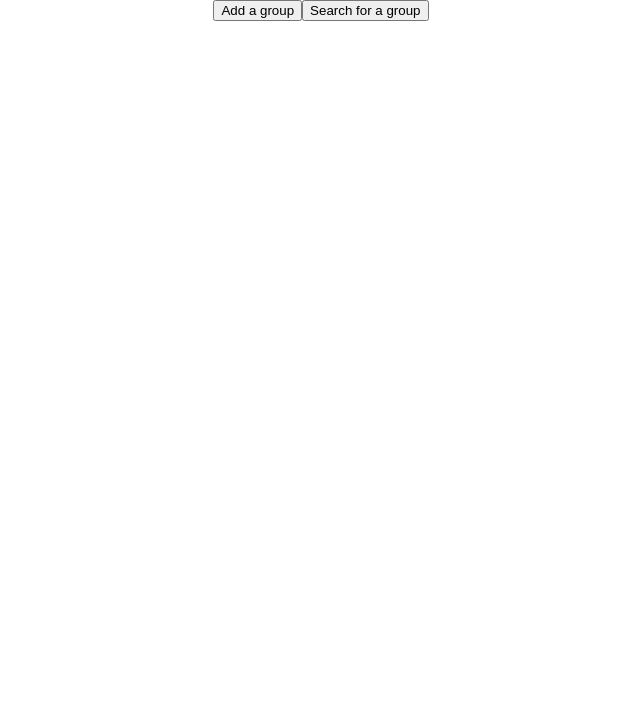
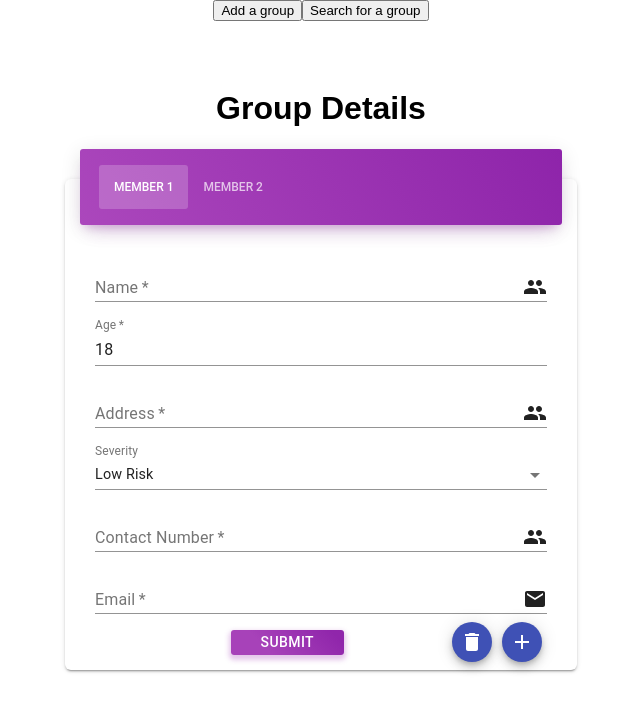
Before and after one commit to Harsh14901/QuarantineFacility, a React (Create React App) app in the folder src/reactify-ui/: page / in a window 1280 px wide. Shown: the top 712 px of the page, without its empty margins (319-959 px from the left). Built offline with nearby package versions, Linux system fonts and the light colour scheme.

Commit message:
Add design features

```diff
--- a/src/reactify-ui/src/App.js
+++ b/src/reactify-ui/src/App.js
@@ -13,14 +13,24 @@ import People from "@material-ui/icons/People";
 import {AccountCircle} from "@material-ui/icons";
 import MenuItem from "@material-ui/core/MenuItem";
 import CustomTabs from "components/CustomTabs/CustomTabs";
+import Fab from "@material-ui/core/Fab";
+import AddIcon from '@material-ui/icons/Add';
+import DeleteIcon from '@material-ui/icons/Delete';
+import Button from "@material-ui/core/Button";
+import Tooltip from "@material-ui/core/Tooltip";
+import tooltipsStyle from "assets/jss/material-kit-react/tooltipsStyle";
+import SvgIcon from "@material-ui/core/SvgIcon";
+import IconButton from "@material-ui/core/IconButton";
 
 
 
 const useStyles = makeStyles(styles);
+const tooltipUseStyles =makeStyles(tooltipsStyle);
 
 function App() {
         const classes=useStyles();
-        const [addGrp,setAddGrp] =useState(false);
+        const tooltipClasses = tooltipUseStyles();
+        const [addGrp,setAddGrp] =useState(true);
         const defaultUserDetail={name: "",age: 18,address: "",severe: false,contact: "",email: ""};
         const [userDetails,setUserDetails] = useState([defaultUserDetail,defaultUserDetail]);
 
@@ -54,6 +64,12 @@ function App() {
 
         }
 
+        function addMember() {
+                let temp=[...userDetails];
+                temp.push(defaultUserDetail);
+                setUserDetails(temp)
+        }
+
         useEffect(() => {
 
         }, []);
@@ -78,10 +94,10 @@ function App() {
                               <CustomTabs headerColor="primary" tabs={userDetails.map((data2,j) => (
                                   {
                                           tabName: "Member "+(j+1),
-                                          tabContent: (<div>
-                                      <TextField className={classes.textField} fullWidth={true} onChange={handleChange('name')} color="#ff00ff" label="Name" required defaultValue={userDetails[0].name}
+                                          tabContent: (<div style={{display: "flex",justifyContent: "center",flexDirection: "column",alignItems:"center"}}>
+                                      <TextField className={classes.textField} fullWidth={true} onChange={handleChange('name')} color="primary" label="Name" required defaultValue={userDetails[j].name}
                                                  InputProps={{
-                                                         style: {fontSize: "1.0rem"},
+                                                         style: {fontSize: "0.9rem"},
                                                          endAdornment: (
                                                              <InputAdornment position="end">
                                                                      <People />
@@ -89,10 +105,11 @@ function App() {
                                                          ),
                                                  }}>
                                       </TextField>
-                                        <TextField className={classes.textField} fullWidth={true} onChange={handleChange('age')} color="secondary" type="number" label="Age" required value={userDetails[0].age}>
+                                        <TextField className={classes.textField} fullWidth={true} onChange={handleChange('age')} color="primary" type="number" label="Age" required value={userDetails[j].age}>
                                         </TextField>
-                                      <TextField className={classes.textField} fullWidth={true} onChange={handleChange('address')} color="secondary" label="Address" required defaultValue={userDetails[0].address}
+                                      <TextField className={classes.textField} fullWidth={true} color="primary" onChange={handleChange('address')} label="Address" required defaultValue={userDetails[j].address}
                                                  InputProps={{
+                                                         style: {fontSize: "0.9rem"},
                                                          endAdornment: (
                                                              <InputAdornment position="end">
                                                                      <People />
@@ -106,18 +123,22 @@ function App() {
                                   id="severity"
                                   select
                                   label="Severity"
-                                  value={userDetails[0].severe}
+                                  value={userDetails[j].severe}
                                   onChange={handleChange('severe')}
                                   fullWidth={true}
+                                  InputProps={{style: {fontSize: "0.9rem"}}}
+
+
                               >
                                       {severeCateg.map((option) => (
-                                          <MenuItem key={option.value} value={option.value}>
+                                          <MenuItem  key={option.value} value={option.value}>
                                                   {option.label}
                                           </MenuItem>
                                       ))}
                               </TextField>
-                              <TextField className={classes.textField} fullWidth={true} onChange={handleChange('contact')} type="number" color="secondary" label="Contact Number" required defaultValue={userDetails[0].contact}
+                              <TextField className={classes.textField} fullWidth={true} onChange={handleChange('contact')} type="number" color="primary" label="Contact Number" required defaultValue={userDetails[j].contact}
                                          InputProps={{
+                                                 style: {fontSize: "0.9rem"},
                                                  endAdornment: (
                                                      <InputAdornment position="end">
                                                              <People />
@@ -126,9 +147,10 @@ function App() {
                                          }}>
 
                               </TextField>
-                                      <TextField className={classes.textField} fullWidth={true} onChange={handleChange('email')}  color="secondary" label="Email" required defaultValue={userDetails[0].email}
+                                      <TextField className={classes.textField} fullWidth={true} onChange={handleChange('email')}  color="primary" label="Email" required defaultValue={userDetails[j].email}
 
                                                  InputProps={{
+                                                         style: {fontSize: "0.9rem"},
                                                          endAdornment: (
                                                              <InputAdornment position="end">
                                                                      <Email />
@@ -137,10 +159,34 @@ function App() {
                                                  }}>
 
                                       </TextField>
+                              <div style={{position:"relative",width:"100%"}}>
+                              <Button onClick={submitDetails} className={classes.submitButton}>
+                                      Submit
+                              </Button>
+                                      <Tooltip
+                                          id="tooltip-top"
+                                          title="Add a member"
+                                          placement="top"
+                                          classes={{ tooltip: tooltipClasses.tooltip }}
+                                      >
+                                      <Fab onClick={addMember} style={{right: "5px",top: "20%",position:"absolute"}} size="small" color="primary" aria-label="add">
+                                              <AddIcon/>
 
-                              <button onClick={submitDetails}>
-                                      Submit
-                              </button>
+                                      </Fab>
+                                      </Tooltip>
+                                      <Tooltip
+                                          id="tooltip-top"
+                                          title="Delete this member"
+                                          placement="top"
+                                          classes={{ tooltip: tooltipClasses.tooltip }}
+                                      >
+                                              <Fab onClick={addMember} style={{right: "55px",top: "20%",position:"absolute"}} size="small" color="primary" aria-label="add">
+                                                      <DeleteIcon/>
+
+                                              </Fab>
+                                      </Tooltip>
+
+                              </div>
                                               </div>
 
                                       )}))}>
--- a/src/reactify-ui/src/assets/jss/homeStyles.js
+++ b/src/reactify-ui/src/assets/jss/homeStyles.js
@@ -19,7 +19,21 @@ const style= {
           justifyContent: "center"
   },
   textField: {
-          marginTop: "2vh"
+          marginTop: "2vh",
+          fontSize: "0.4rem",
+          marginRight: "20px",
+          marginLeft: "20px",
+  },
+  submitButton: {
+          background: 'linear-gradient(45deg, #A742B9 30%, #9026AB 90%)',
+          border: 0,
+          borderRadius: 3,
+          boxShadow: '0 3px 5px 2px rgba(167, 66, 185, .3)',
+          color: 'white',
+          padding: '0 30px',
+          marginTop: "2vh",
+          left: "30%",
+          position: "relative"
   }
 };
 
```
